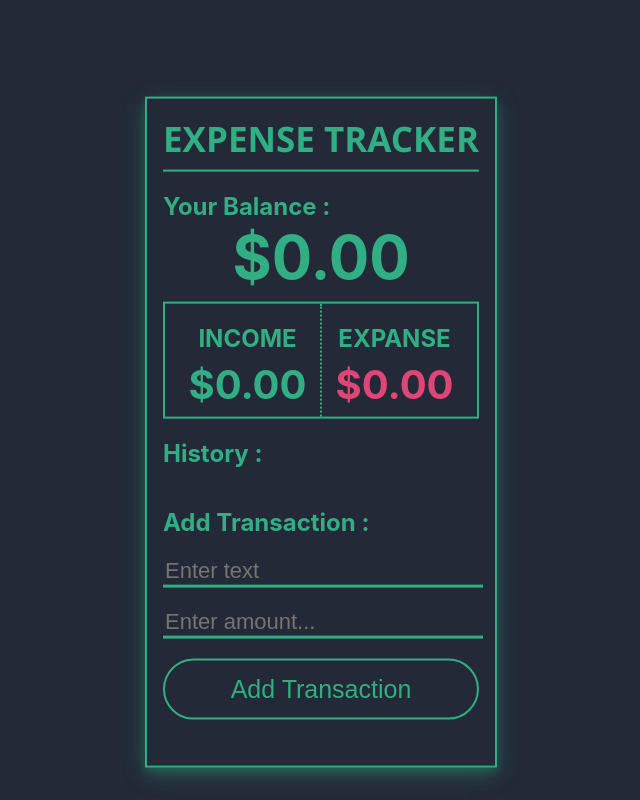
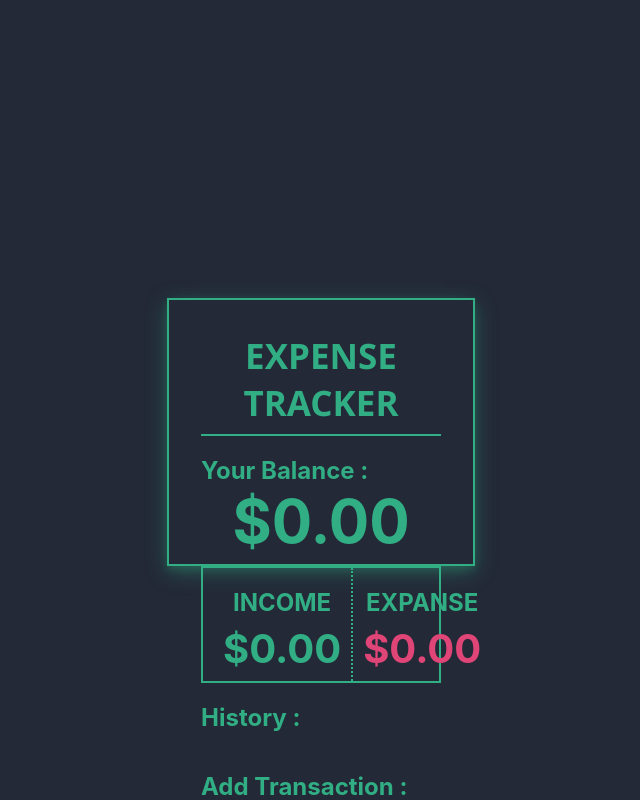
Before and after one commit to saoud-ahmed-khan/ExpenseTracker-App-React, a React (Create React App) app: page / in a window 1280 px wide. Shown: the top 800 px of the page, without its empty margins (319-959 px from the left). Built offline with nearby package versions, Linux system fonts and the light colour scheme.

Commit message:
Update App.css

```diff
--- a/src/App.css
+++ b/src/App.css
@@ -9,7 +9,10 @@
     border:2px solid #31ae84;
     box-shadow: 0 4px 8px 0 rgba(49, 174, 132, 0.2), 0 6px 20px 0 rgba(49, 174, 132, 0.35);
 
+height: 25vh;
+width: 15rem;
 
+padding: 2rem;
 
 
 }
```
